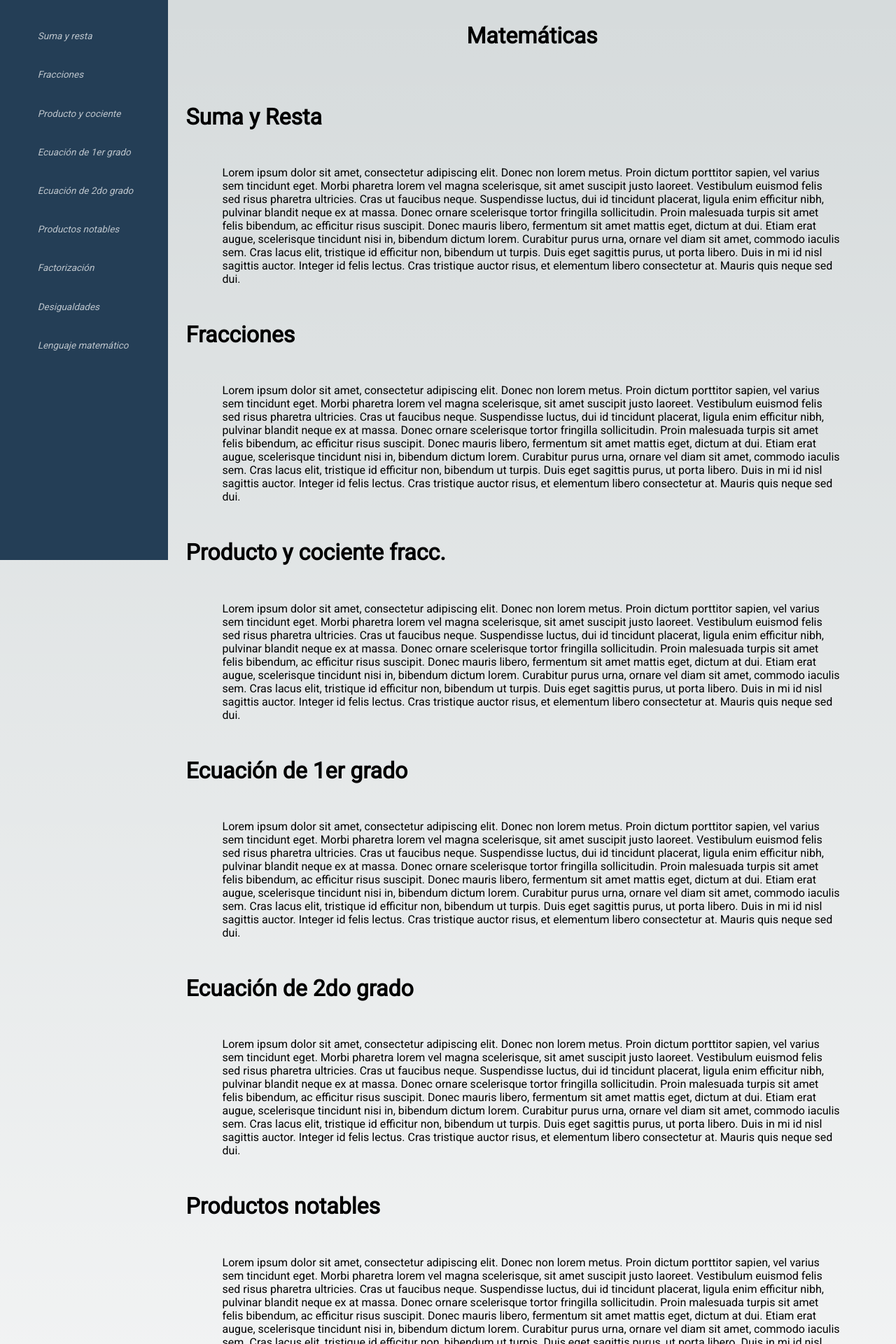
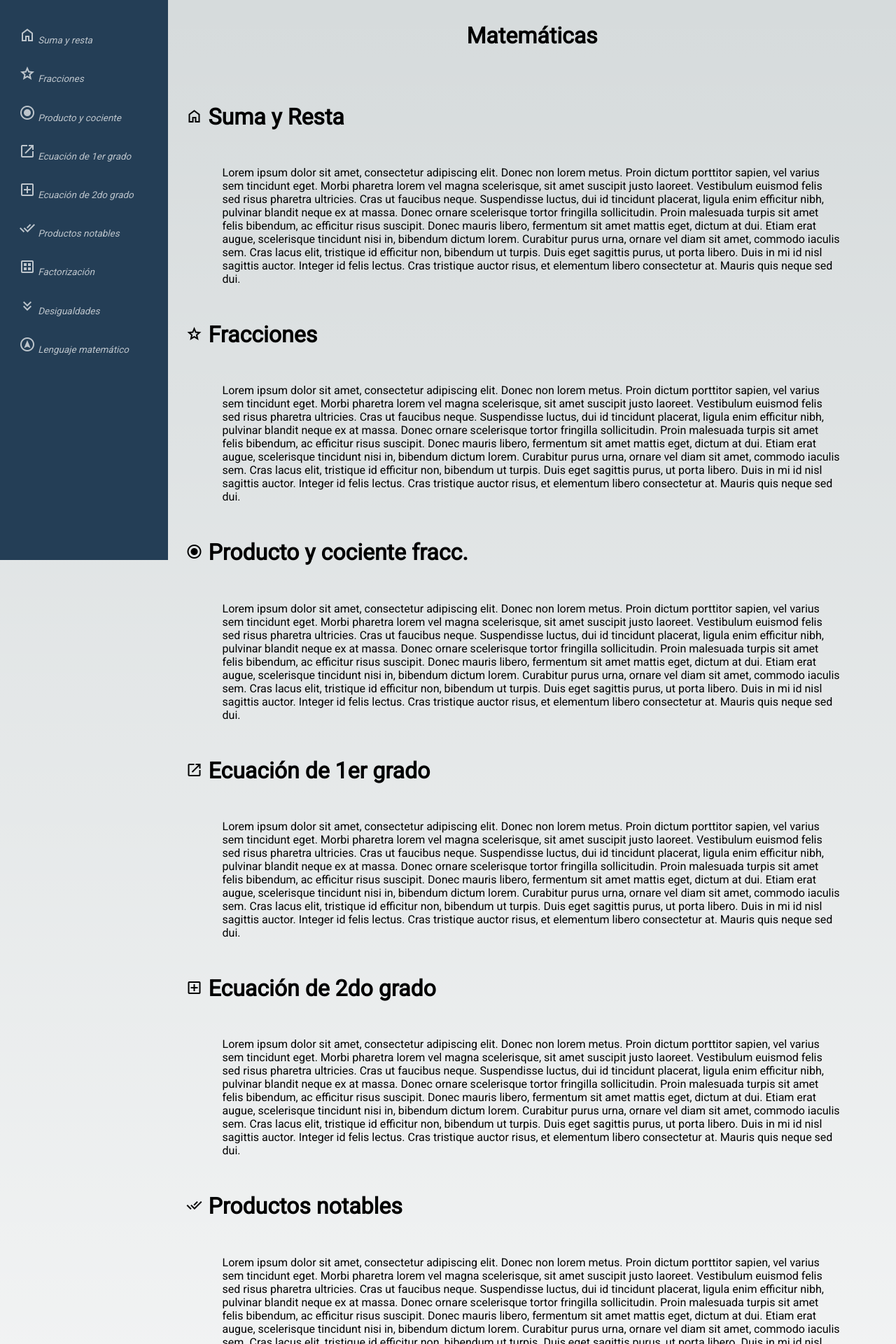
Before and after one commit to villegas13/sidebar, a Next.js app: page / in a window 1280 px wide. Shown: the top 1920 px of the page at 70% size. Built offline with nearby package versions, Linux system fonts and the light colour scheme.

Commit message:
commitsid

```diff
--- a/src/app/page.js
+++ b/src/app/page.js
@@ -1,5 +1,6 @@
 import Image from 'next/image'
 import styles from './page.module.css'
+
 
 export default function Home() {
   return (
@@ -15,54 +16,62 @@ export default function Home() {
      <ul>
         <li>
            <a className={styles.ssidebarnavlink} href="#suma">
-            <em className={styles.em}>Suma y resta</em>
+          <em className={styles.em}> <span class="material-symbols-outlined">Home</span>  Suma y resta</em>
            </a>
         </li>
         <li>
            <a className={styles.ssidebarnavlink} href="#fracc">
-             <em  className={styles.em}>Fracciones</em>
+             <em  className={styles.em}> <span class="material-symbols-outlined">
+               grade</span> Fracciones</em>
            </a>
         </li>
         <li>
            <a className={styles.ssidebarnavlink}
             href="#productococ">
-              <em className={styles.em}>Producto y cociente</em>
+              <em className={styles.em}> <span class="material-symbols-outlined">
+radio_button_checked</span> Producto y cociente</em>
            </a>
         </li>
         <li>
            <a className={styles.ssidebarnavlink}
             href="#ecuacprimer">
-              <em className={styles.em}>Ecuación de 1er grado</em>
+              <em className={styles.em}> <span class="material-symbols-outlined">
+               open_in_new</span> Ecuación de 1er grado</em>
            </a>
         </li>
         <li>
            <a className={styles.ssidebarnavlink}
             href="#ecuacionsegund">
-              <em className={styles.em}>Ecuación de 2do grado</em>
+              <em className={styles.em}> <span class="material-symbols-outlined">
+               add_box </span> Ecuación de 2do grado</em>
            </a>
         </li>
         <li>
            <a className={styles.ssidebarnavlink}
             href="#productnot">
-              <em className={styles.em}>Productos notables</em>
+              <em className={styles.em}><span class="material-symbols-outlined">
+               done_all</span> Productos notables</em>
            </a>
         </li>
         <li>
            <a className={styles.ssidebarnavlink}
             href="#factoriz">
-              <em className={styles.em}>Factorización</em>
+              <em className={styles.em}> <span class="material-symbols-outlined">
+dataset</span> Factorización</em>
            </a>
         </li>
         <li>
            <a className={styles.ssidebarnavlink}
             href="#desig">
-              <em className={styles.em}>Desigualdades</em>
+              <em className={styles.em}> <span  class="material-symbols-outlined">
+keyboard_double_arrow_down</span> Desigualdades</em>
            </a>
         </li>
         <li>
            <a className={styles.ssidebarnavlink}
             href="#lenguajemat">
-              <em className={styles.em}>Lenguaje matemático</em>
+              <em className={styles.em}> <span class="material-symbols-outlined">
+assistant_navigation</span> Lenguaje matemático</em>
            </a>
         </li>
 
@@ -73,40 +82,47 @@ export default function Home() {
 
 <main className={styles.slayoutcontent}>
   <h1 className={styles.tituloprinc}>Matemáticas</h1><br/>
-  <h1 className={styles.titulint} id="suma">Suma y Resta</h1>
+  <h1 className={styles.titulint} id="suma"> <span class="material-symbols-outlined">Home</span> Suma y Resta</h1>
   <span className={styles.parrafo}>Lorem ipsum dolor sit amet, consectetur adipiscing elit. Donec non lorem metus. Proin dictum porttitor sapien, vel varius sem tincidunt eget. Morbi pharetra lorem vel magna scelerisque, sit amet suscipit justo laoreet. Vestibulum euismod felis sed risus pharetra ultricies. Cras ut faucibus neque. Suspendisse luctus, dui id tincidunt placerat, ligula enim efficitur nibh, pulvinar blandit neque ex at massa. Donec ornare scelerisque tortor fringilla sollicitudin. Proin malesuada turpis sit amet felis bibendum, ac efficitur risus suscipit. Donec mauris libero, fermentum sit amet mattis eget, dictum at dui. Etiam erat augue, scelerisque tincidunt nisi in, bibendum dictum lorem. Curabitur purus urna, ornare vel diam sit amet, commodo iaculis sem. Cras lacus elit, tristique id efficitur non, bibendum ut turpis. Duis eget sagittis purus, ut porta libero. Duis in mi id nisl sagittis auctor. Integer id felis lectus. Cras tristique auctor risus, et elementum libero consectetur at. Mauris quis neque sed dui.
 
   </span>
-  <h1 className={styles.titulint} id="fracc">Fracciones</h1>
+  <h1 className={styles.titulint} id="fracc"> <span class="material-symbols-outlined"> grade </span> Fracciones</h1>
   <span className={styles.parrafo}>Lorem ipsum dolor sit amet, consectetur adipiscing elit. Donec non lorem metus. Proin dictum porttitor sapien, vel varius sem tincidunt eget. Morbi pharetra lorem vel magna scelerisque, sit amet suscipit justo laoreet. Vestibulum euismod felis sed risus pharetra ultricies. Cras ut faucibus neque. Suspendisse luctus, dui id tincidunt placerat, ligula enim efficitur nibh, pulvinar blandit neque ex at massa. Donec ornare scelerisque tortor fringilla sollicitudin. Proin malesuada turpis sit amet felis bibendum, ac efficitur risus suscipit. Donec mauris libero, fermentum sit amet mattis eget, dictum at dui. Etiam erat augue, scelerisque tincidunt nisi in, bibendum dictum lorem. Curabitur purus urna, ornare vel diam sit amet, commodo iaculis sem. Cras lacus elit, tristique id efficitur non, bibendum ut turpis. Duis eget sagittis purus, ut porta libero. Duis in mi id nisl sagittis auctor. Integer id felis lectus. Cras tristique auctor risus, et elementum libero consectetur at. Mauris quis neque sed dui.
 
   </span>
   <h1 className={styles.titulint}
-id="productococ">Producto y cociente fracc.</h1>
+id="productococ"> <span class="material-symbols-outlined">
+radio_button_checked</span> Producto y cociente fracc.</h1>
   <span className={styles.parrafo}>Lorem ipsum dolor sit amet, consectetur adipiscing elit. Donec non lorem metus. Proin dictum porttitor sapien, vel varius sem tincidunt eget. Morbi pharetra lorem vel magna scelerisque, sit amet suscipit justo laoreet. Vestibulum euismod felis sed risus pharetra ultricies. Cras ut faucibus neque. Suspendisse luctus, dui id tincidunt placerat, ligula enim efficitur nibh, pulvinar blandit neque ex at massa. Donec ornare scelerisque tortor fringilla sollicitudin. Proin malesuada turpis sit amet felis bibendum, ac efficitur risus suscipit. Donec mauris libero, fermentum sit amet mattis eget, dictum at dui. Etiam erat augue, scelerisque tincidunt nisi in, bibendum dictum lorem. Curabitur purus urna, ornare vel diam sit amet, commodo iaculis sem. Cras lacus elit, tristique id efficitur non, bibendum ut turpis. Duis eget sagittis purus, ut porta libero. Duis in mi id nisl sagittis auctor. Integer id felis lectus. Cras tristique auctor risus, et elementum libero consectetur at. Mauris quis neque sed dui.
 
   </span>
-  <h1 className={styles.titulint} id="ecuacprimer">Ecuación de 1er grado</h1>
+  <h1 className={styles.titulint} id="ecuacprimer">
+  <em className={styles.em}/> <span class="material-symbols-outlined">open_in_new</span> Ecuación de 1er grado</h1>
   <span className={styles.parrafo}>Lorem ipsum dolor sit amet, consectetur adipiscing elit. Donec non lorem metus. Proin dictum porttitor sapien, vel varius sem tincidunt eget. Morbi pharetra lorem vel magna scelerisque, sit amet suscipit justo laoreet. Vestibulum euismod felis sed risus pharetra ultricies. Cras ut faucibus neque. Suspendisse luctus, dui id tincidunt placerat, ligula enim efficitur nibh, pulvinar blandit neque ex at massa. Donec ornare scelerisque tortor fringilla sollicitudin. Proin malesuada turpis sit amet felis bibendum, ac efficitur risus suscipit. Donec mauris libero, fermentum sit amet mattis eget, dictum at dui. Etiam erat augue, scelerisque tincidunt nisi in, bibendum dictum lorem. Curabitur purus urna, ornare vel diam sit amet, commodo iaculis sem. Cras lacus elit, tristique id efficitur non, bibendum ut turpis. Duis eget sagittis purus, ut porta libero. Duis in mi id nisl sagittis auctor. Integer id felis lectus. Cras tristique auctor risus, et elementum libero consectetur at. Mauris quis neque sed dui.
 
   </span>
-  <h1 className={styles.titulint} id="ecuacionsegund">Ecuación de 2do grado</h1>
+  <h1 className={styles.titulint} id="ecuacionsegund"> <span class="material-symbols-outlined">
+               add_box </span> Ecuación de 2do grado</h1>
   <span className={styles.parrafo}>Lorem ipsum dolor sit amet, consectetur adipiscing elit. Donec non lorem metus. Proin dictum porttitor sapien, vel varius sem tincidunt eget. Morbi pharetra lorem vel magna scelerisque, sit amet suscipit justo laoreet. Vestibulum euismod felis sed risus pharetra ultricies. Cras ut faucibus neque. Suspendisse luctus, dui id tincidunt placerat, ligula enim efficitur nibh, pulvinar blandit neque ex at massa. Donec ornare scelerisque tortor fringilla sollicitudin. Proin malesuada turpis sit amet felis bibendum, ac efficitur risus suscipit. Donec mauris libero, fermentum sit amet mattis eget, dictum at dui. Etiam erat augue, scelerisque tincidunt nisi in, bibendum dictum lorem. Curabitur purus urna, ornare vel diam sit amet, commodo iaculis sem. Cras lacus elit, tristique id efficitur non, bibendum ut turpis. Duis eget sagittis purus, ut porta libero. Duis in mi id nisl sagittis auctor. Integer id felis lectus. Cras tristique auctor risus, et elementum libero consectetur at. Mauris quis neque sed dui.
 
   </span>
-  <h1 className={styles.titulint} id="productnot">Productos notables</h1>
+  <h1 className={styles.titulint} id="productnot"> <span class="material-symbols-outlined">
+               done_all</span> Productos notables</h1>
   <span className={styles.parrafo}>Lorem ipsum dolor sit amet, consectetur adipiscing elit. Donec non lorem metus. Proin dictum porttitor sapien, vel varius sem tincidunt eget. Morbi pharetra lorem vel magna scelerisque, sit amet suscipit justo laoreet. Vestibulum euismod felis sed risus pharetra ultricies. Cras ut faucibus neque. Suspendisse luctus, dui id tincidunt placerat, ligula enim efficitur nibh, pulvinar blandit neque ex at massa. Donec ornare scelerisque tortor fringilla sollicitudin. Proin malesuada turpis sit amet felis bibendum, ac efficitur risus suscipit. Donec mauris libero, fermentum sit amet mattis eget, dictum at dui. Etiam erat augue, scelerisque tincidunt nisi in, bibendum dictum lorem. Curabitur purus urna, ornare vel diam sit amet, commodo iaculis sem. Cras lacus elit, tristique id efficitur non, bibendum ut turpis. Duis eget sagittis purus, ut porta libero. Duis in mi id nisl sagittis auctor. Integer id felis lectus. Cras tristique auctor risus, et elementum libero consectetur at. Mauris quis neque sed dui.
 
   </span>
-  <h1 className={styles.titulint} id="factoriz">Factorización</h1>
+  <h1 className={styles.titulint} id="factoriz"> <span class="material-symbols-outlined">
+dataset</span> Factorización</h1>
   <span className={styles.parrafo}>Lorem ipsum dolor sit amet, consectetur adipiscing elit. Donec non lorem metus. Proin dictum porttitor sapien, vel varius sem tincidunt eget. Morbi pharetra lorem vel magna scelerisque, sit amet suscipit justo laoreet. Vestibulum euismod felis sed risus pharetra ultricies. Cras ut faucibus neque. Suspendisse luctus, dui id tincidunt placerat, ligula enim efficitur nibh, pulvinar blandit neque ex at massa. Donec ornare scelerisque tortor fringilla sollicitudin. Proin malesuada turpis sit amet felis bibendum, ac efficitur risus suscipit. Donec mauris libero, fermentum sit amet mattis eget, dictum at dui. Etiam erat augue, scelerisque tincidunt nisi in, bibendum dictum lorem. Curabitur purus urna, ornare vel diam sit amet, commodo iaculis sem. Cras lacus elit, tristique id efficitur non, bibendum ut turpis. Duis eget sagittis purus, ut porta libero. Duis in mi id nisl sagittis auctor. Integer id felis lectus. Cras tristique auctor risus, et elementum libero consectetur at. Mauris quis neque sed dui.
 
   </span>
-  <h1 className={styles.titulint} id="desig">Desigualdades</h1>
+  <h1 className={styles.titulint} id="desig"> <span  class="material-symbols-outlined">
+keyboard_double_arrow_down</span> Desigualdades</h1>
   <span className={styles.parrafo}>Lorem ipsum dolor sit amet, consectetur adipiscing elit. Donec non lorem metus. Proin dictum porttitor sapien, vel varius sem tincidunt eget. Morbi pharetra lorem vel magna scelerisque, sit amet suscipit justo laoreet. Vestibulum euismod felis sed risus pharetra ultricies. Cras ut faucibus neque. Suspendisse luctus, dui id tincidunt placerat, ligula enim efficitur nibh, pulvinar blandit neque ex at massa. Donec ornare scelerisque tortor fringilla sollicitudin. Proin malesuada turpis sit amet felis bibendum, ac efficitur risus suscipit. Donec mauris libero, fermentum sit amet mattis eget, dictum at dui. Etiam erat augue, scelerisque tincidunt nisi in, bibendum dictum lorem. Curabitur purus urna, ornare vel diam sit amet, commodo iaculis sem. Cras lacus elit, tristique id efficitur non, bibendum ut turpis. Duis eget sagittis purus, ut porta libero. Duis in mi id nisl sagittis auctor. Integer id felis lectus. Cras tristique auctor risus, et elementum libero consectetur at. Mauris quis neque sed dui.
 
   </span>
-  <h1 className={styles.titulint} id="lenguajemat">Lenguaje matemático</h1>
+  <h1 className={styles.titulint} id="lenguajemat"> <span class="material-symbols-outlined">
+assistant_navigation</span> Lenguaje matemático</h1>
   <span className={styles.parrafo}>Lorem ipsum dolor sit amet, consectetur adipiscing elit. Donec non lorem metus. Proin dictum porttitor sapien, vel varius sem tincidunt eget. Morbi pharetra lorem vel magna scelerisque, sit amet suscipit justo laoreet. Vestibulum euismod felis sed risus pharetra ultricies. Cras ut faucibus neque. Suspendisse luctus, dui id tincidunt placerat, ligula enim efficitur nibh, pulvinar blandit neque ex at massa. Donec ornare scelerisque tortor fringilla sollicitudin. Proin malesuada turpis sit amet felis bibendum, ac efficitur risus suscipit. Donec mauris libero, fermentum sit amet mattis eget, dictum at dui. Etiam erat augue, scelerisque tincidunt nisi in, bibendum dictum lorem. Curabitur purus urna, ornare vel diam sit amet, commodo iaculis sem. Cras lacus elit, tristique id efficitur non, bibendum ut turpis. Duis eget sagittis purus, ut porta libero. Duis in mi id nisl sagittis auctor. Integer id felis lectus. Cras tristique auctor risus, et elementum libero consectetur at. Mauris quis neque sed dui.
 
   </span>
--- a/src/app/page.module.css
+++ b/src/app/page.module.css
@@ -1,4 +1,10 @@
 @import url('https://fonts.googleapis.com/css2?family=Roboto:wght@300;400&display=swap');
+
+@import url('https://fonts.googleapis.com/css2?family=Material+Symbols+Outlined:opsz,wght,FILL,GRAD@24,400,0,0');
+
+@import url('https://fonts.googleapis.com/css2?family=Material+Symbols+Outlined:opsz,wght,FILL,GRAD@20..48,100..700,0..1,-50..200');
+
+
 
 .body {
   font-family: 'Roboto', sans-serif;
@@ -96,7 +102,7 @@
 .ssidebarnavlink .em {
   position: absolute;
   top: 50%;
-  left: 4em;
+  left: 2em;
   transform: translateY(-50%);
 }
 
```
Also changed, not shown: src/app/sumaresta.jpeg (added).
